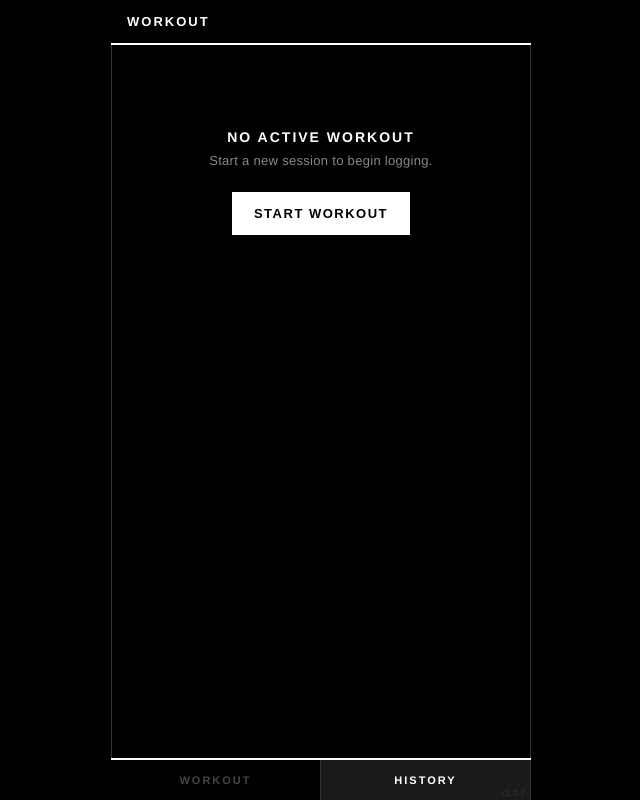
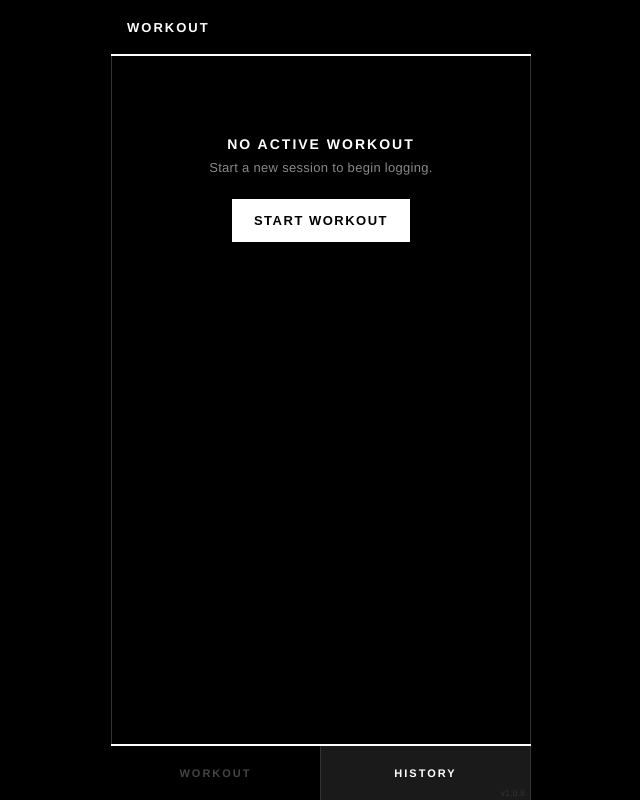
Before and after one commit to Object-Orient/workout-app, a React (Vite) app: page / in a window 1280 px wide. Shown: the whole page, without its empty margins (319-959 px from the left). Built offline with nearby package versions, Linux system fonts and the light colour scheme.

Commit message:
fix: standardize top and bottom bar heights across all pages
Co-Authored-By: Claude Opus 4.6 <noreply@anthropic.com>

```diff
--- a/src/App.css
+++ b/src/App.css
@@ -14,8 +14,6 @@ html, body, #root {
 }
 
 :root {
-  --top-bar-h: 49px;
-  --nav-h: 43px;
   --black: #000;
   --white: #fff;
   --gray-1: #111;
@@ -57,7 +55,8 @@ body {
   display: flex;
   align-items: center;
   justify-content: space-between;
-  padding: 14px 16px;
+  height: var(--bar-height);
+  padding: var(--bar-padding);
   border-bottom: 2px solid var(--white);
   background: var(--black);
   position: fixed;
@@ -110,7 +109,7 @@ body {
   display: flex;
   flex-direction: column;
   overflow: hidden;
-  padding-top: var(--top-bar-h);
+  padding-top: var(--bar-height);
   min-height: 0;
 }
 
@@ -123,7 +122,7 @@ body {
 }
 
 .page-scroll.has-nav {
-  padding-bottom: var(--nav-h);
+  padding-bottom: var(--bar-height);
 }
 
 /* ── Exercise card on Today's Workout ── */
@@ -255,7 +254,7 @@ body {
   -webkit-overflow-scrolling: touch;
   min-height: 0;
   padding: 0;
-  padding-bottom: 64px; /* space for fixed input-row */
+  padding-bottom: var(--bar-height); /* space for fixed input-row */
 }
 
 .set-header {
@@ -327,6 +326,7 @@ body {
 .input-row {
   display: grid;
   grid-template-columns: 1fr 1fr 56px;
+  height: var(--bar-height);
   border-top: 2px solid var(--white);
   background: var(--gray-3);
   position: fixed;
@@ -347,7 +347,7 @@ body {
   font-size: 18px;
   font-weight: 600;
   text-align: center;
-  padding: 16px 8px;
+  padding: 0 8px;
   font-variant-numeric: tabular-nums;
   font-family: inherit;
   min-width: 0;
@@ -452,6 +452,8 @@ body {
 /* ── Bottom navigation ── */
 .bottom-nav {
   display: flex;
+  align-items: center;
+  height: var(--bar-height);
   border-top: 2px solid var(--white);
   background: var(--black);
   position: fixed;
@@ -465,8 +467,10 @@ body {
 
 .bottom-nav a {
   flex: 1;
-  text-align: center;
-  padding: 14px 0;
+  display: flex;
+  align-items: center;
+  justify-content: center;
+  height: 100%;
   color: var(--white);
   text-decoration: none;
   font-size: 11px;
--- a/src/App.jsx
+++ b/src/App.jsx
@@ -20,7 +20,7 @@ function NavBar() {
       <Link to="/history" className={location.pathname.startsWith('/history') ? 'active' : ''}>
         History
       </Link>
-      <span style={{ position: 'absolute', bottom: 2, right: 6, fontSize: 9, color: '#333', pointerEvents: 'none' }}>v1.0.7</span>
+      <span style={{ position: 'absolute', bottom: 2, right: 6, fontSize: 9, color: '#333', pointerEvents: 'none' }}>v1.0.8</span>
     </nav>
   );
 }
--- a/src/index.css
+++ b/src/index.css
@@ -1,4 +1,10 @@
 /* Reset — App.css handles all app styles */
+
+:root {
+  --bar-height: 56px;
+  --bar-padding: 0 16px;
+}
+
 body {
   margin: 0;
 }
```
